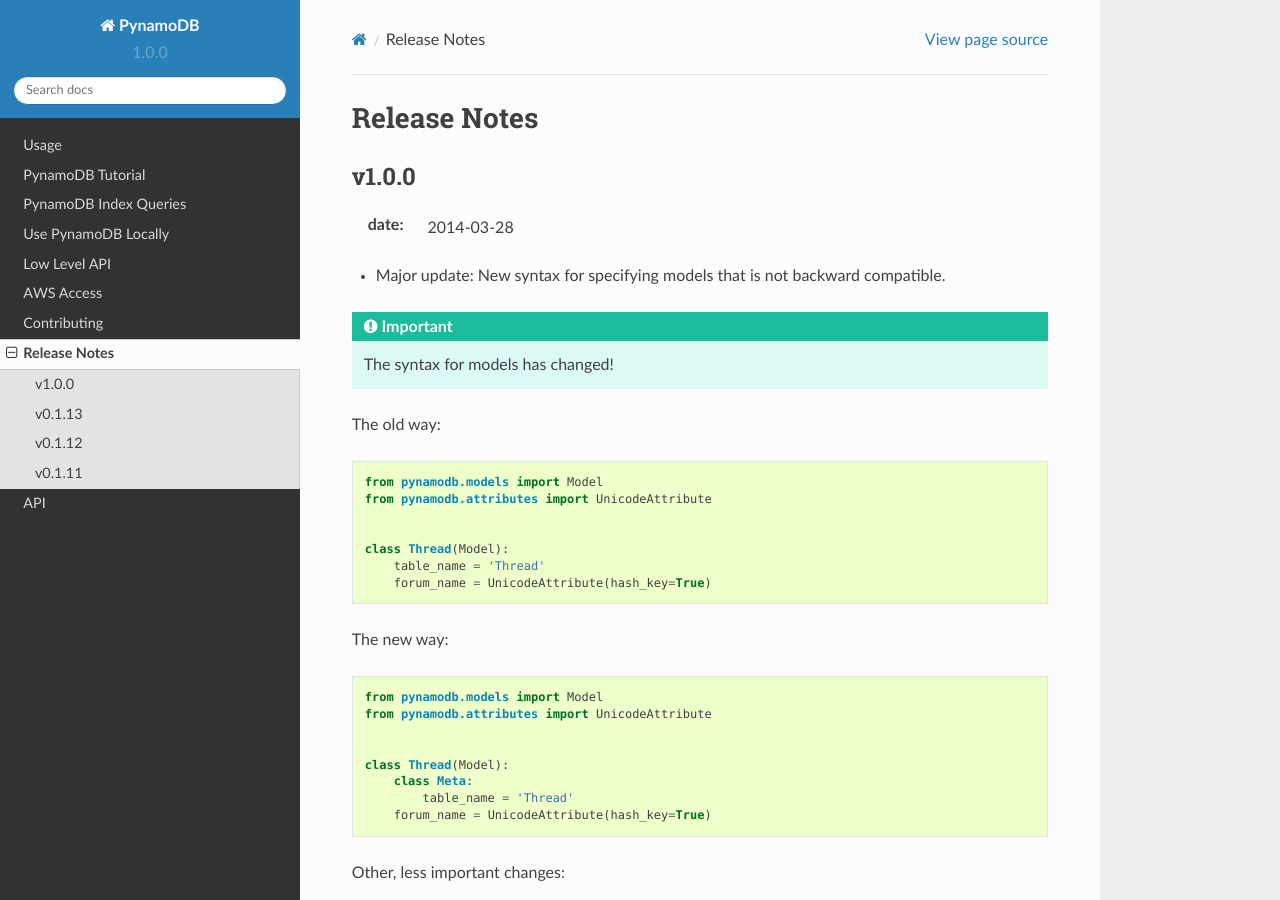
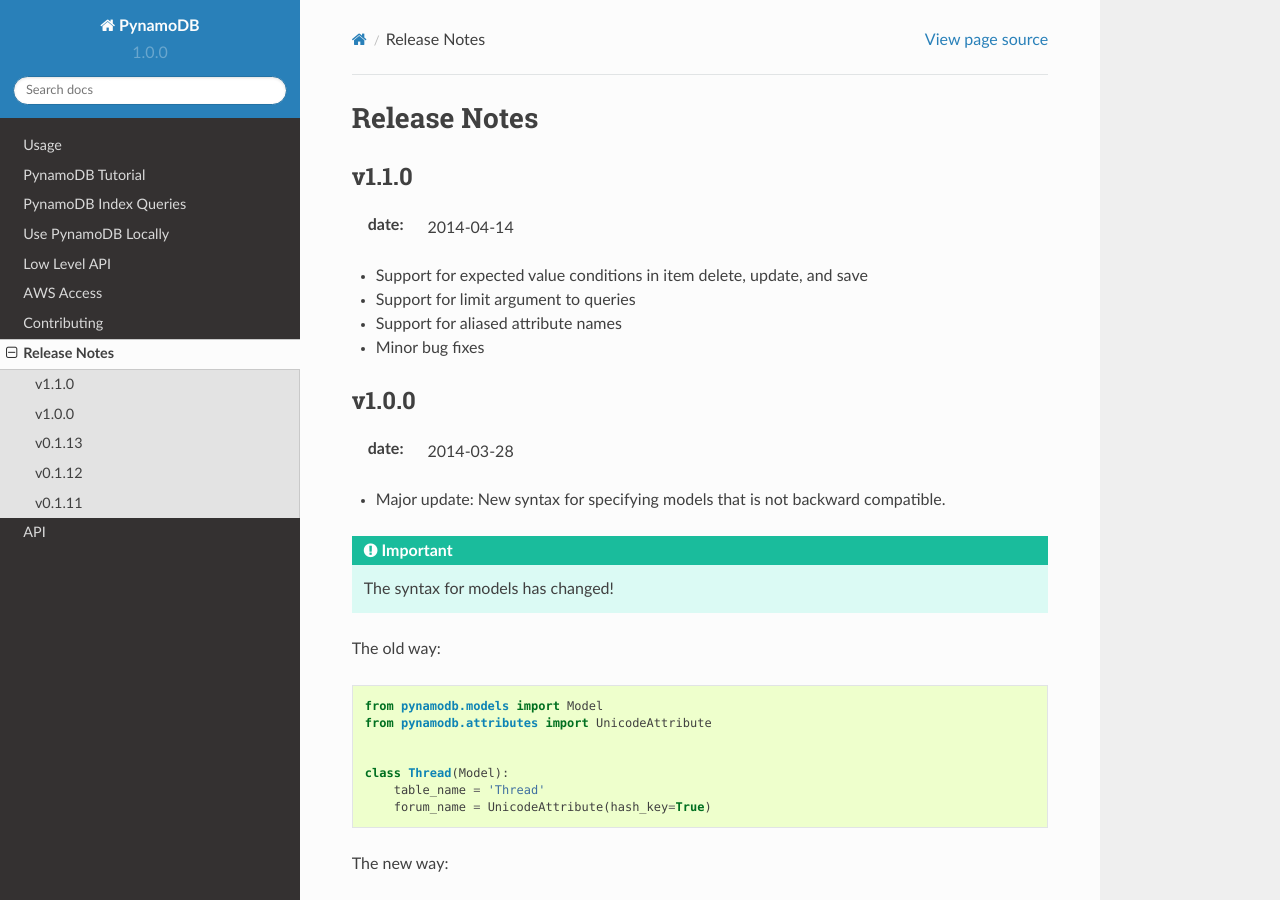
Before and after one commit to pynamodb/PynamoDB, a Sphinx documentation site: the page built from docs/release_notes.rst, in a window 1280 px wide and 900 px high. Built offline with Sphinx 7.4.7 and the Read the Docs theme 2.0.0, drawn with Linux system fonts in a browser that asks for light colours.

Commit message:
Updated release notes

```diff
--- a/docs/release_notes.rst
+++ b/docs/release_notes.rst
@@ -1,5 +1,15 @@
 Release Notes
 =============
+v1.1.0
+------
+
+:date: 2014-04-14
+
+* Support for expected value conditions in item delete, update, and save
+* Support for limit argument to queries
+* Support for aliased attribute names
+* Minor bug fixes
+
 v1.0.0
 ------
 
```
